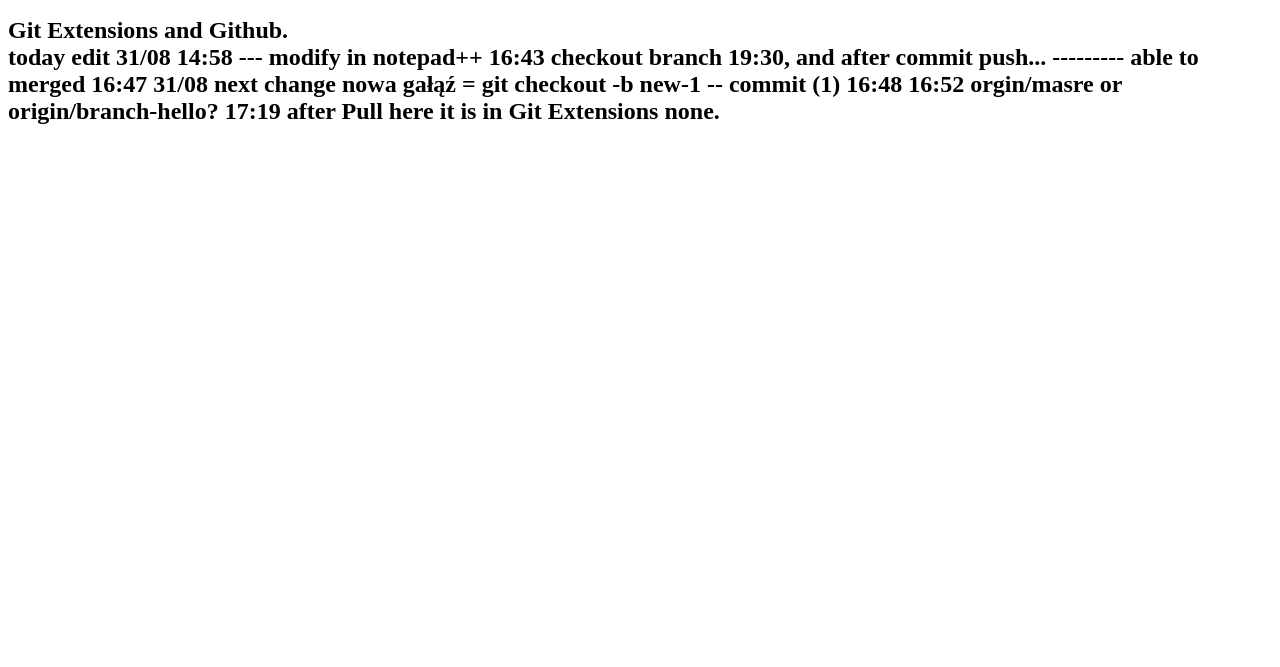
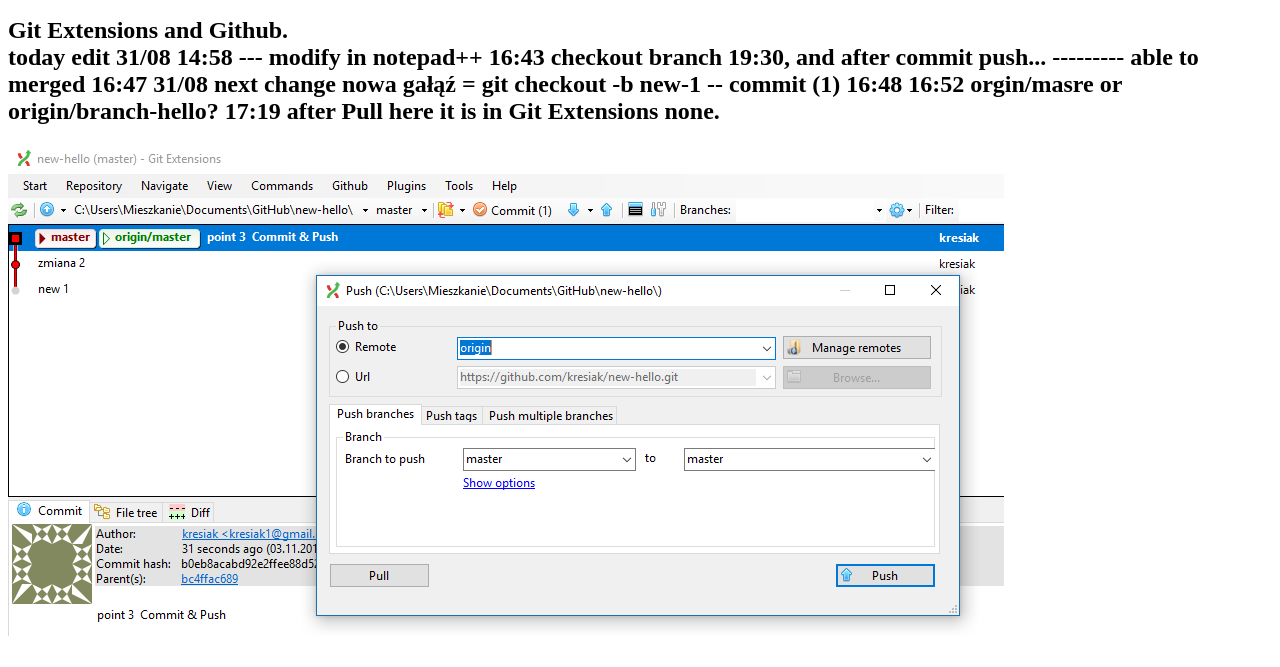
Before and after one commit to kresiak/new-hello, a plain HTML site: page index.html in a window 1280 px wide. Shown: the part 127-794 px from the top of the page. Drawn offline with Linux system fonts and the light colour scheme.

Commit message:
add picture from little

```diff
--- a/index.html
+++ b/index.html
@@ -18,5 +18,8 @@
 		16:52 orgin/masre or origin/branch-hello?
 		17:19 after Pull here it is in Git Extensions none.
 	</h2>
+	<div>
+		<img src="img/push-1.png" alt="first push"/>
+	</div>
 </body>
 </html>
```
